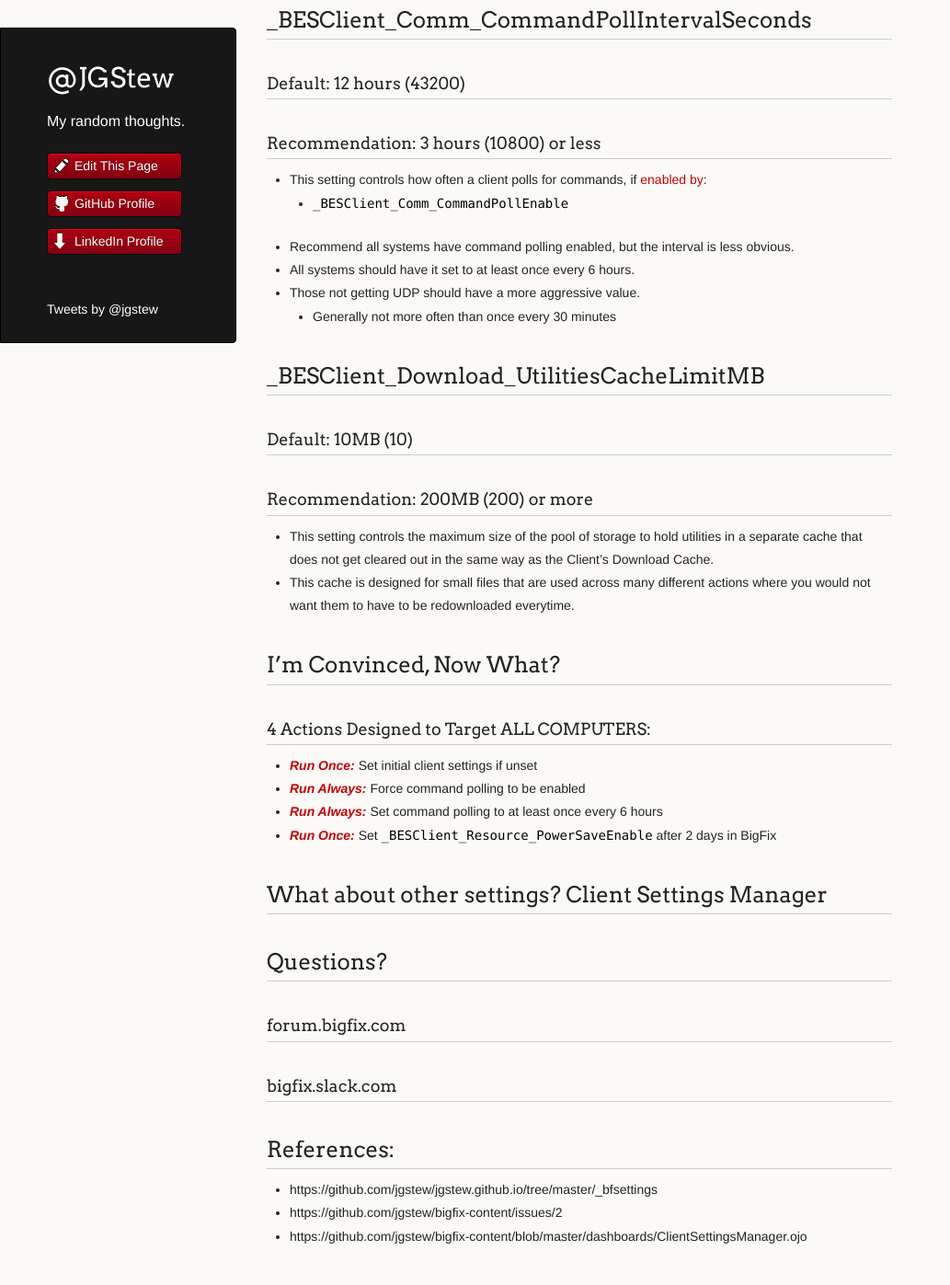
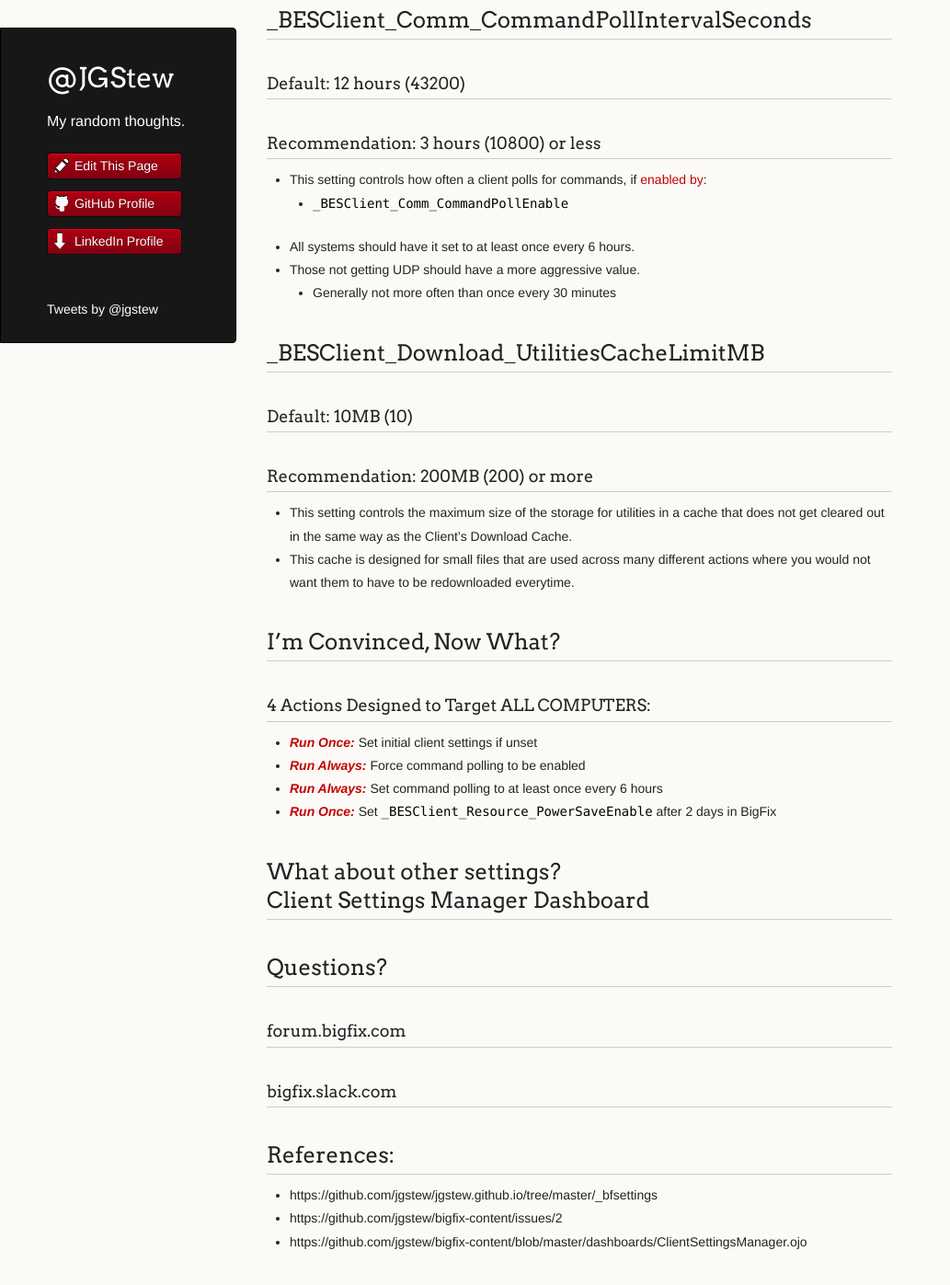
Before and after one commit to jgstew/jgstew.github.io, a Jekyll site: the page built from _posts/2018-10-30-BigFix-Settings-Optimizations.md, in a window 1280 px wide and 1400 px high, scrolled down 2227 px. Shown: the top 1397 px of the window at 92% size, without its empty margins (0-1033 px from the left). Built offline with Jekyll 4.4.1, drawn with Linux system fonts in a browser that asks for light colours; nearby versions of some CDN libraries; comment, search, counter and statistics services are not loaded; some of the changed text lies outside the part shown.

Commit message:
Update 2018-10-30-BigFix-Settings-Optimizations.md

```diff
--- a/_posts/2018-10-30-BigFix-Settings-Optimizations.md
+++ b/_posts/2018-10-30-BigFix-Settings-Optimizations.md
@@ -90,7 +90,6 @@ Applicability: root server only (exists main gather service)
 
 - This setting controls how often a client polls for commands, if [enabled by](https://github.com/jgstew/jgstew.github.io/blob/master/_bfsettings/_BESClient_Comm_CommandPollEnable.md):
   - `_BESClient_Comm_CommandPollEnable`
-- Recommend all systems have command polling enabled, but the interval is less obvious.
 - All systems should have it set to at least once every 6 hours.
 - Those not getting UDP should have a more aggressive value.
   - Generally not more often than once every 30 minutes
@@ -102,7 +101,7 @@ Applicability: root server only (exists main gather service)
 
 ### Recommendation: 200MB (200) or more
 
-- This setting controls the maximum size of the pool of storage to hold utilities in a separate cache that does not get cleared out in the same way as the Client's Download Cache.
+- This setting controls the maximum size of the storage for utilities in a cache that does not get cleared out in the same way as the Client's Download Cache.
 - This cache is designed for small files that are used across many different actions where you would not want them to have to be redownloaded everytime.
 
 
@@ -116,7 +115,7 @@ Applicability: root server only (exists main gather service)
 - [***Run Once:***](https://github.com/jgstew/bigfix-content/blob/master/fixlet/clientsettings/Set%20__BESClient_Resource_PowerSaveEnable_%20to%20_1_%20after%202%20days%20-%20Universal.bes) Set `_BESClient_Resource_PowerSaveEnable` after 2 days in BigFix
 
 
-## What about other settings? Client Settings Manager
+## What about other settings? <br/> Client Settings Manager Dashboard
 
 
 
```
Also changed, not shown: other parts of _posts/2018-10-30-BigFix-Settings-Optimizations.md (+1 -1 lines).
